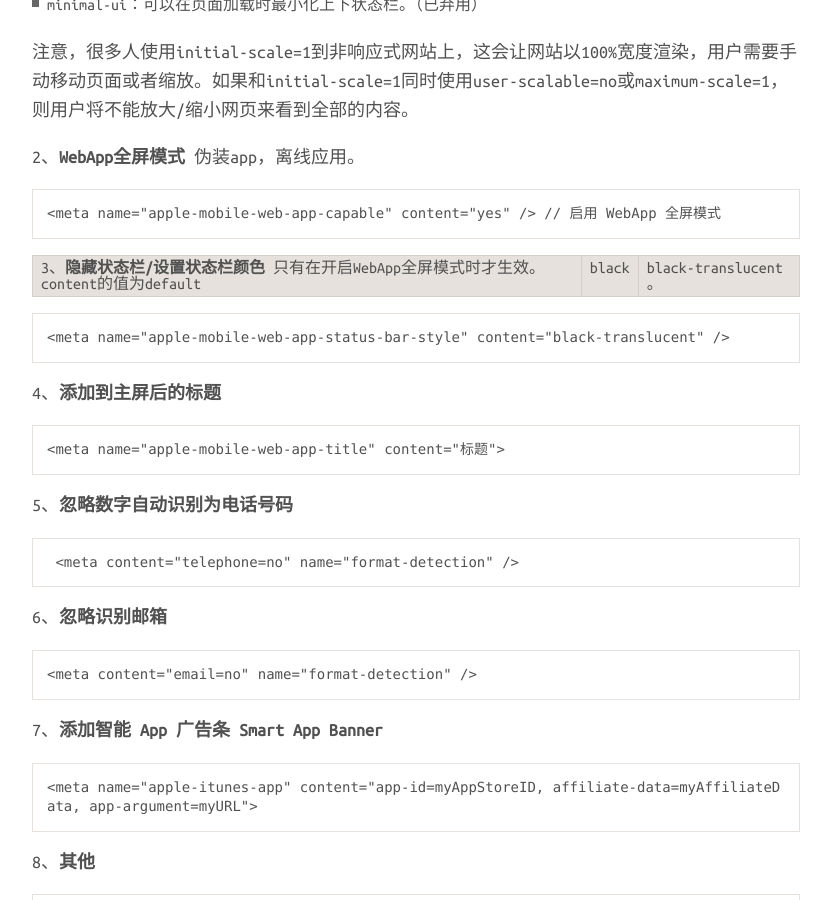
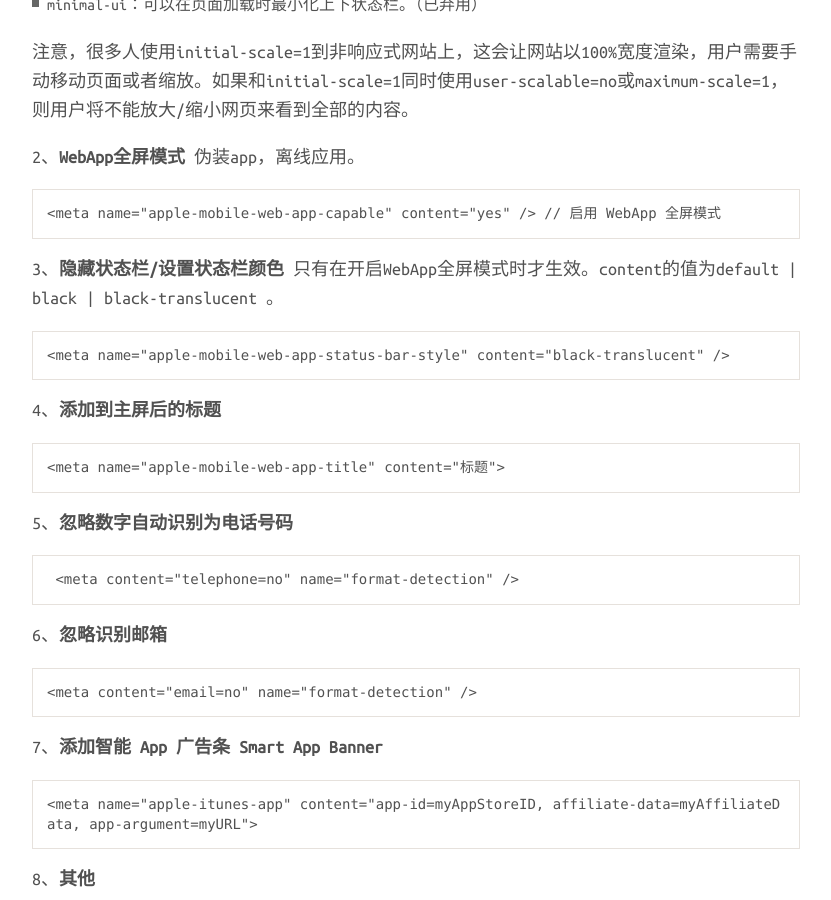
Before and after one commit to CooLNuanfeng/coolnuanfeng.github.com, a Jekyll site: the page built from _posts/2015-3-23-meta.md, in a window 1280 px wide and 900 px high, scrolled down 2276 px. Shown: the whole window, without its empty margins (224-1055 px from the left). Built offline with Jekyll 4.4.1, drawn with Linux system fonts in a browser that asks for light colours.

Commit message:
2015-03-23

```diff
--- a/_posts/2015-3-23-meta.md
+++ b/_posts/2015-3-23-meta.md
@@ -83,7 +83,7 @@ meta标签提供关于HTML文档的元数据。元数据不会显示在页面上
     <meta name="apple-mobile-web-app-capable" content="yes" /> // 启用 WebApp 全屏模式
 
 
-3、**隐藏状态栏/设置状态栏颜色**  只有在开启WebApp全屏模式时才生效。content的值为default | black | black-translucent 。
+3、**隐藏状态栏/设置状态栏颜色**  只有在开启WebApp全屏模式时才生效。content的值为default \| black \| black-translucent 。
 
     <meta name="apple-mobile-web-app-status-bar-style" content="black-translucent" />
 
```
